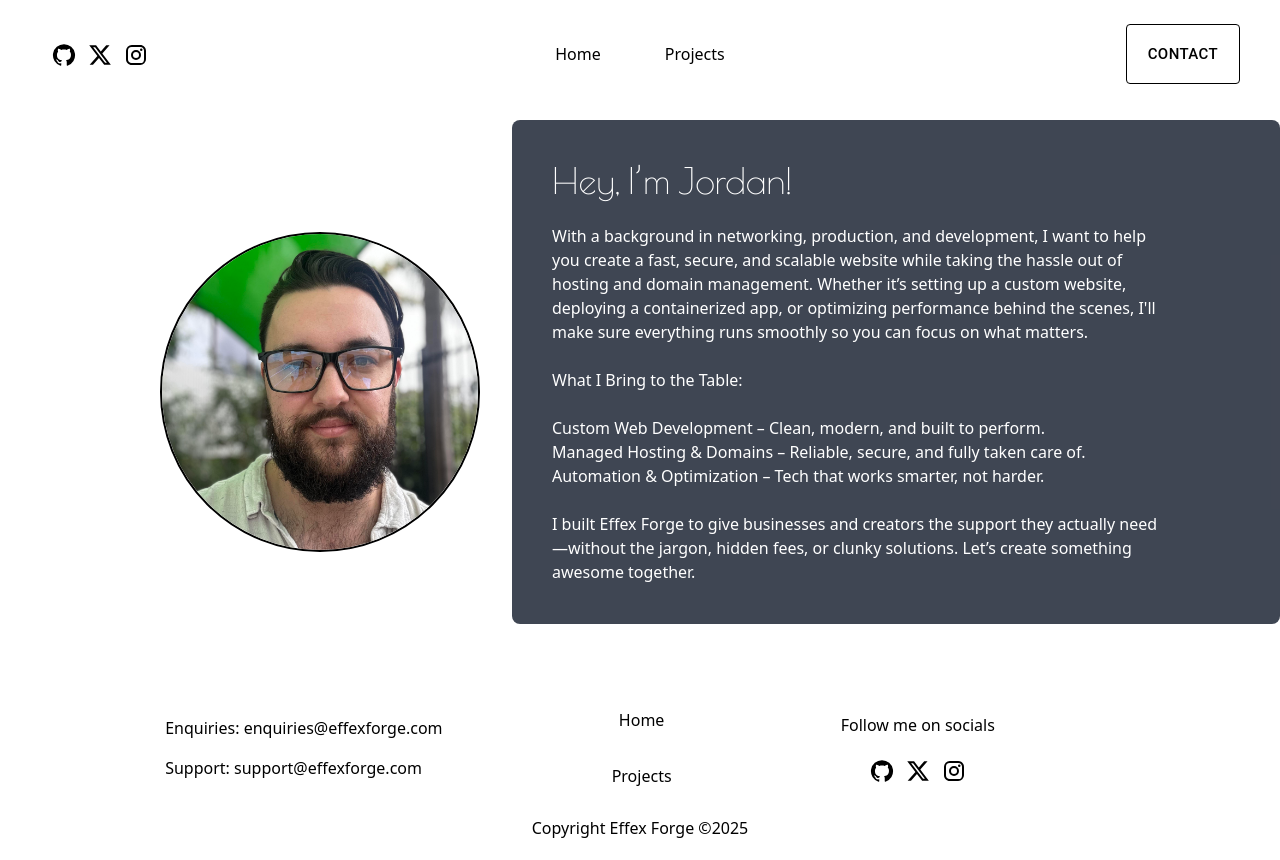
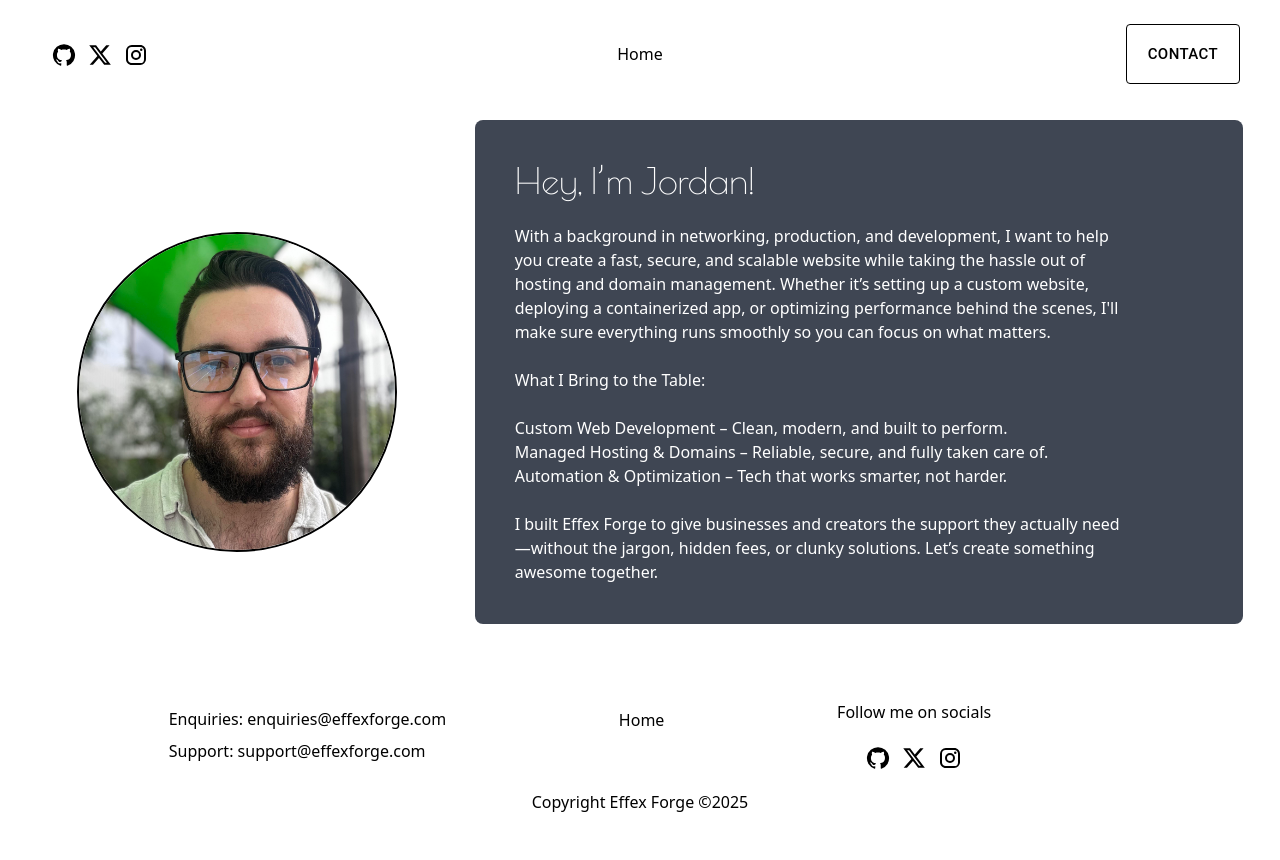
Before and after one commit to EffexDev/effex-forge, a React (Vite) app: page /about in a window 1280 px wide. After the commit the page ends 834 px from the top, so only its background shows below. Built offline with nearby package versions, Linux system fonts and the light colour scheme.

Commit message:
Temp removed projects. Rest works

```diff
--- a/src/About.tsx
+++ b/src/About.tsx
@@ -8,8 +8,8 @@ function About() {
     return (
         <>
             <NavBar textColor="black" buttonColor="black"/>
-                <div className="flex flex-col sm:flex-row justify-between  2xl:justify-evenly items-center sm:pl-40 pb-4 pt-8 sm:pt-3">
-                    <Avatar />
+                <div className="flex flex-col md:flex-row justify-between  md:justify-evenly items-center  pb-4 pt-8 sm:pt-3">
+                    <Avatar  />
                     <AboutSheet />
                 </div>
             <Footer />
--- a/src/components/Avatar.tsx
+++ b/src/components/Avatar.tsx
@@ -2,7 +2,9 @@ import selfie from '../assets/selfie.jpg'
 
 function Avatar() {
     return (
-        <img src={selfie} className="w-50 h-fit sm:w-80 rounded-full border-2 border-black"/>
+        <div className="sm:pb-10 md:p-10">
+            <img src={selfie} className="w-50 sm:w-60 md:w-80 rounded-full border-2 border-black"/>
+        </div>
     )
 }
 
--- a/src/components/ContactForm.tsx
+++ b/src/components/ContactForm.tsx
@@ -79,11 +79,13 @@ const ContactForm = () => {
       </label>
     </div>
 
-    <Button
-    type="submit"
-    variant="contained"
-    endIcon={<Send />}
-    >Submit</Button>
+    <div className="flex flex-row justify-between items-baseline">
+        <Button
+        type="submit"
+        variant="contained"
+        endIcon={<Send />}
+        >Submit</Button>    <h1>This will send open a mailto link in your computers default mail client</h1>
+    </div>
     </form>
   );
 };
--- a/src/components/NavButtons.tsx
+++ b/src/components/NavButtons.tsx
@@ -8,7 +8,7 @@ function NavButtons({ flexDirection = "row" }) {
     <nav className={`flex flex-${flexDirection} items-center w-full sm:w-auto gap-4`}>
       {pathname !== "/" && <Link to="/" className="px-4 py-2 sm:px-6">Home</Link>}
       {pathname !== "/about" && <Link to="/about" className="px-4 py-2 sm:px-6">About</Link>}
-      {pathname !== "/projects" && <Link to="/projects" className="px-4 py-2 sm:px-6">Projects</Link>}
+      {/* {pathname !== "/projects" && <Link to="/projects" className="px-4 py-2 sm:px-6">Projects</Link>} */}
     </nav>
   );
 }
--- a/src/components/PlansCard.tsx
+++ b/src/components/PlansCard.tsx
@@ -5,6 +5,7 @@ import CardMedia from '@mui/material/CardMedia';
 import Button from '@mui/material/Button';
 import Typography from '@mui/material/Typography';
 import FadeIn from '../functions/FadeIn';
+import { Link } from 'react-router';
 
 
 function PlansCard({ title, description, price, img, alt, button, site }: { title: string; description: string, price: number, img: string, alt: string, button: string, site: string }) {
@@ -28,7 +29,9 @@ function PlansCard({ title, description, price, img, alt, button, site }: { titl
             <Typography variant='h6' sx={{textAlign: "center"}}>
                 ${price}/mo + {site}
             </Typography>
-            <Button variant="contained" size="large" sx={{width: '100%', paddingTop: 2, marginTop: 2, backgroundColor: 'orange'}}>{button}</Button>
+            <Link to="/contact">
+              <Button variant="contained" size="large" sx={{width: '100%', paddingTop: 2, marginTop: 2, backgroundColor: 'orange'}}>{button}</Button>
+            </Link>
           </CardActions>
         </Card>
         </FadeIn>
--- a/src/data/servicesData.ts
+++ b/src/data/servicesData.ts
@@ -12,7 +12,7 @@ export const servicesData = [
     {
         id: 3,
         title: "Domain Registration",
-        description: "Secure your perfect domain name effortlessly, with support for transfers, renewals, and DNS management all in one place."
+        description: "Grab your perfect domain name effortlessly, with support for transfers, renewals, and DNS management all in one place."
     },
     {
         id: 4,
@@ -22,7 +22,7 @@ export const servicesData = [
     {
         id: 5,
         title: "Hassle-Free Hosting",
-        description: "Add your pricing strategy. Be sure to include important details like value, length of service, and why it’s unique."
+        description: "Get affordable, care free hosting that you don't have to worry about. I'll handle the complicated stuff and you can focus on building your business."
     },
     {
         id: 6,
```
